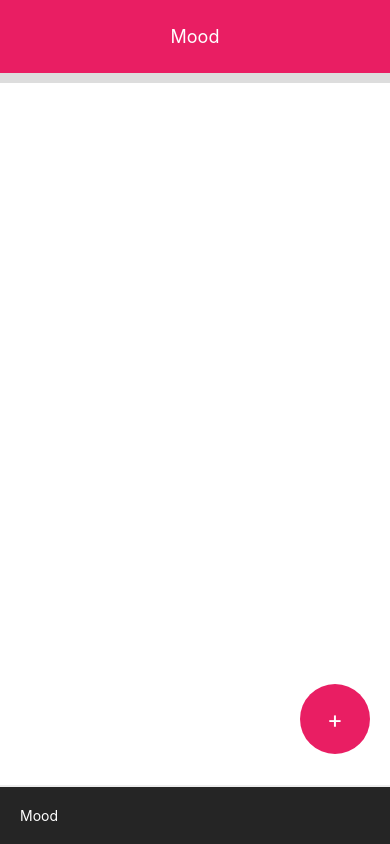
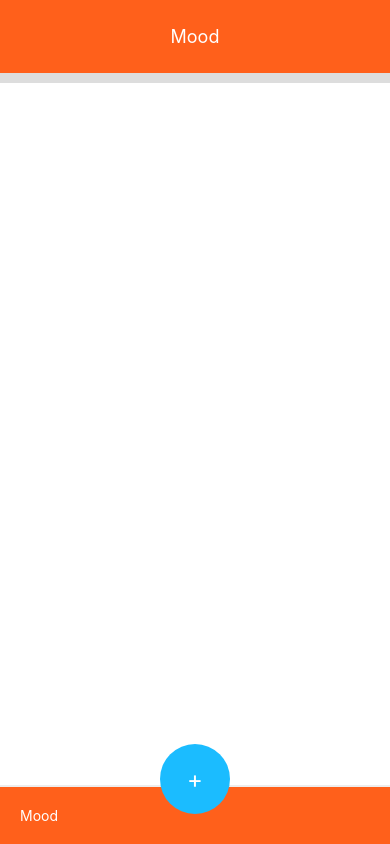
Before and after one commit to angelinawong/musemood, a React Native app: screen / in a window 390 px wide. Built offline with nearby package versions, Linux system fonts and the light colour scheme.

Commit message:
Changed style

```diff
--- a/App.js
+++ b/App.js
@@ -80,7 +80,7 @@ const styles = StyleSheet.create({
         flex: 1,
     },
     header: {
-        backgroundColor: '#E91E63',
+        backgroundColor: '#FF601B',
         alignItems: 'center',
         justifyContent:'center',
         borderBottomWidth: 10,
@@ -106,16 +106,16 @@ const styles = StyleSheet.create({
         alignSelf: 'stretch',
         color: '#fff',
         padding: 20,
-        backgroundColor: '#252525',
+        backgroundColor: '#FF601B',
         borderTopWidth:2,
         borderTopColor: '#ededed'
     },
     addButton: {
         position: 'absolute',
         zIndex: 11,
-        right: 20,
-        bottom: 90,
-        backgroundColor: '#E91E63',
+        alignSelf: 'center',
+        bottom: 30,
+        backgroundColor: '#1BBCFF',
         width: 70,
         height: 70,
         borderRadius: 35,
```
